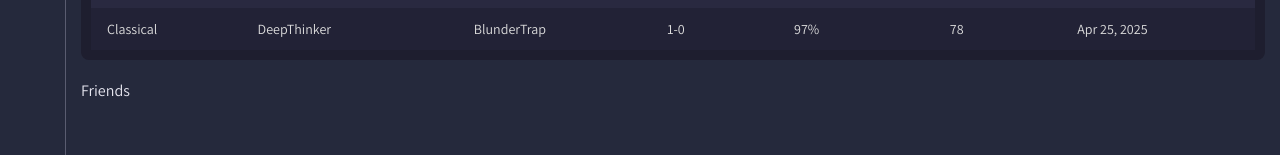
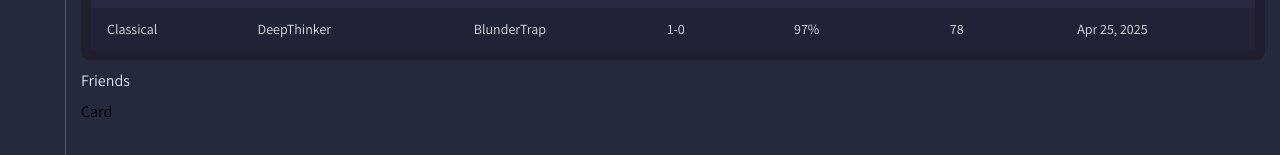
Before and after one commit to joseph-johnson27001/game-dashboard, a Vue app: page / in a window 1280 px wide. Shown: the part 497-652 px from the top of the page. Built offline with nearby package versions, Linux system fonts and the light colour scheme.

Commit message:
Friend card imported

```diff
--- a/src/components/Layout/FriendArea.vue
+++ b/src/components/Layout/FriendArea.vue
@@ -1,10 +1,22 @@
 <template>
-  <div class="friend-area"><p>Friends</p></div>
+  <div class="friend-area">
+    <p>Friends</p>
+    <FriendCard />
+  </div>
 </template>
+
+<script>
+import FriendCard from "@/components/UI/FriendCard.vue";
+
+export default {
+  components: {
+    FriendCard,
+  },
+};
+</script>
 
 <style scoped>
 .friend-area {
-  display: grid;
   margin-top: 10px;
 }
 </style>
--- /dev/null
+++ b/src/components/UI/FriendCard.vue
@@ -0,0 +1,3 @@
+<template>
+  <div>Card</div>
+</template>
```
